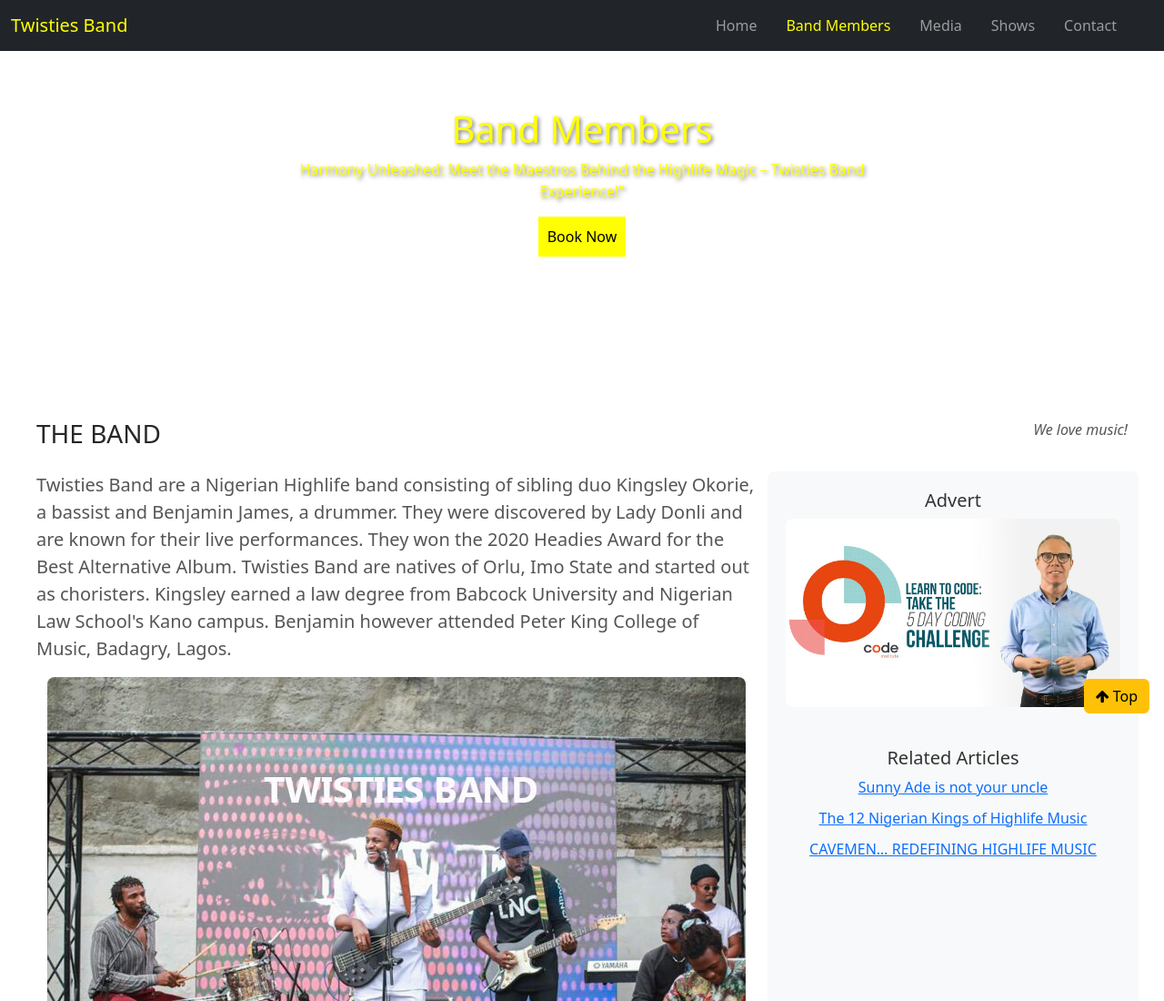
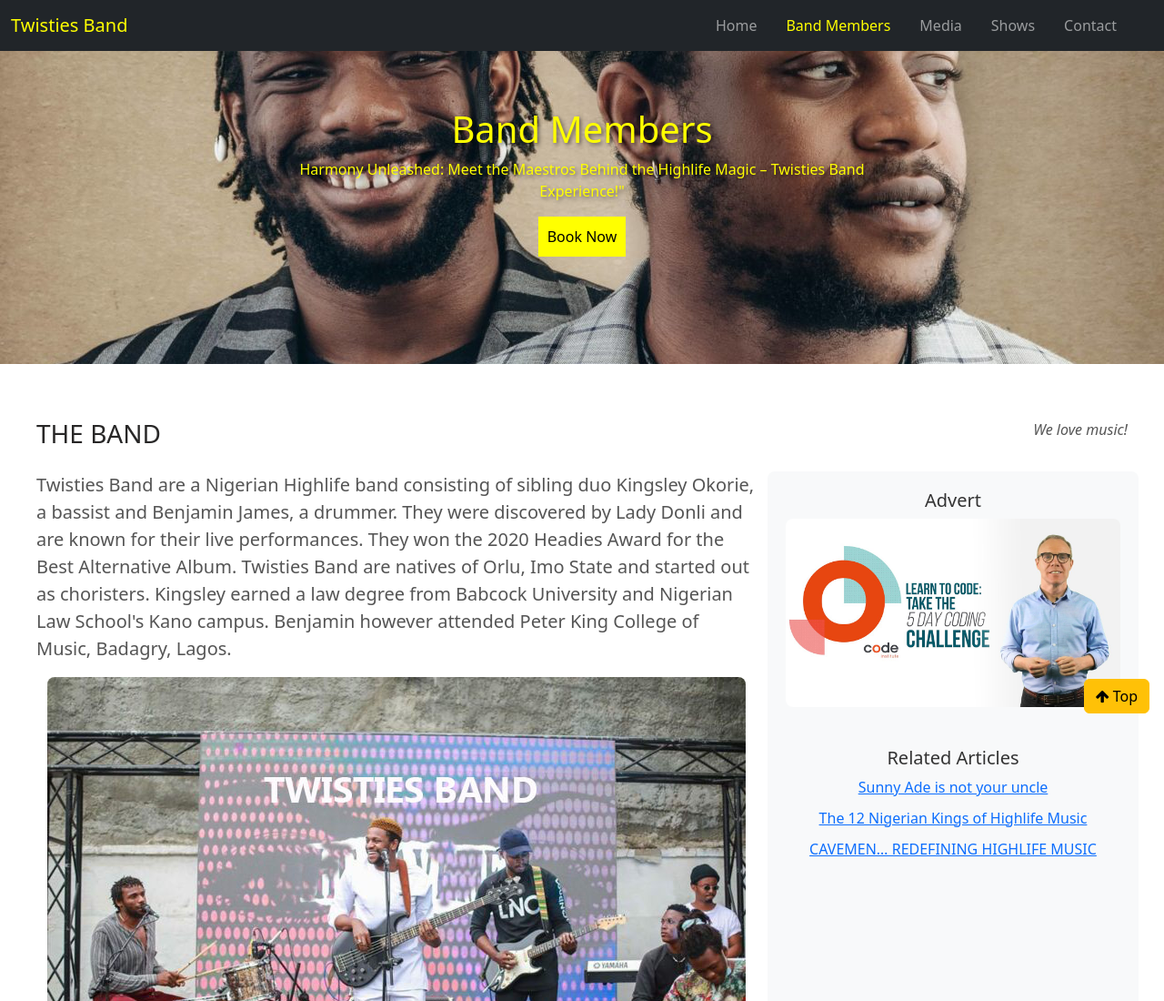
Before and after one commit to twisty147/twisties-band, a plain HTML site: page bandmembers.html in a window 1280 px wide. Shown: the top 1100 px of the page at 91% size. Drawn offline with nearby package versions, Linux system fonts and the light colour scheme.

Commit message:
Band members banner updated

```diff
--- a/assets/css/bandMembers.css
+++ b/assets/css/bandMembers.css
@@ -1,5 +1,5 @@
 .bandMembersbackground-image {
-    background-image: url(assets/images/Band/BandMembers/Banner2.jpg);
+    background-image: url(../images/Band/banner2.jpg);
     background-size: cover;
     background-position: center;
     background-repeat: no-repeat;
```
